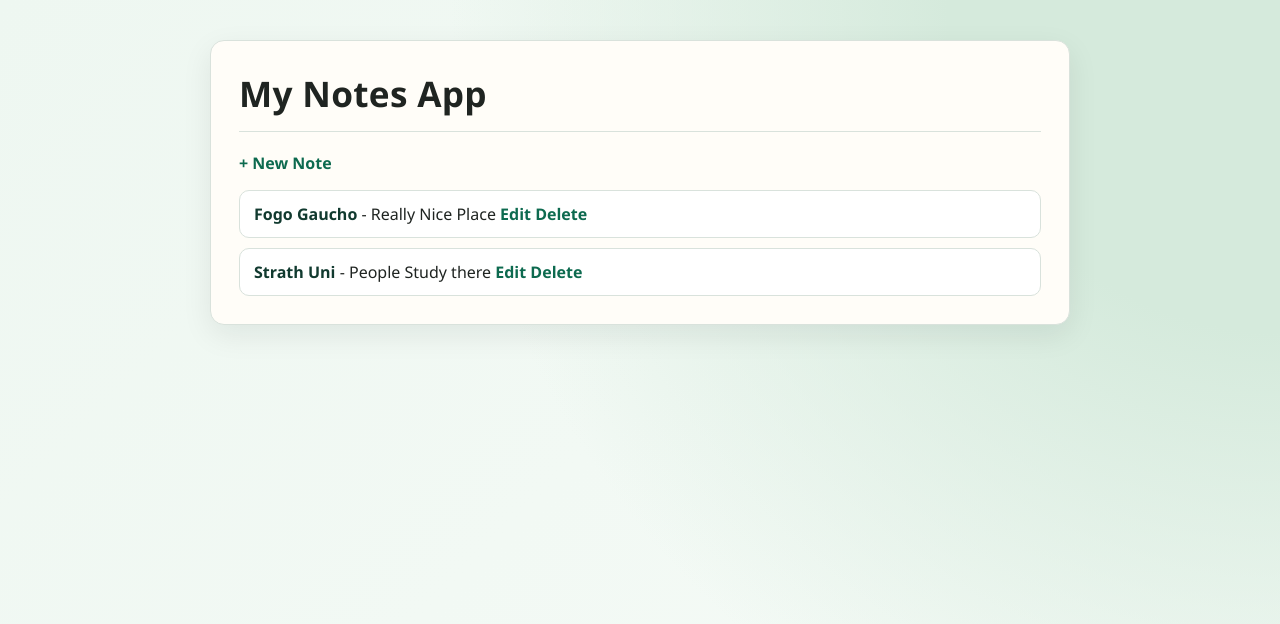
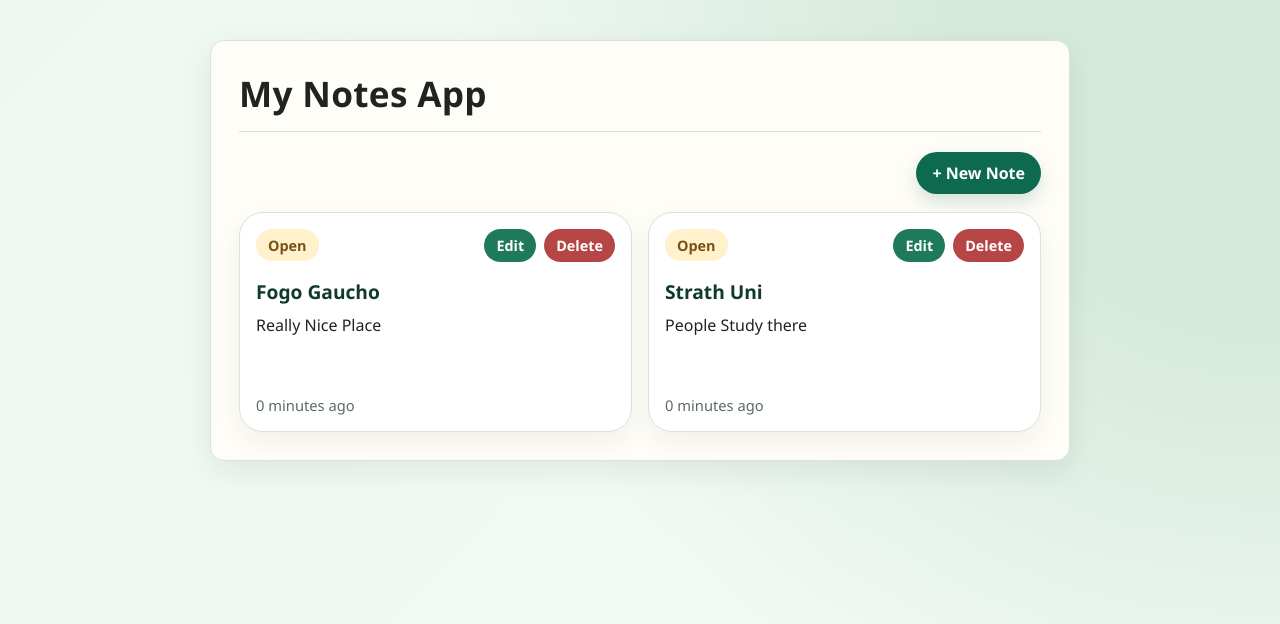
Before and after one commit to beniromenda/notes-tracking-app, a Django app: page / in a window 1280 px wide. Shown: the top 624 px of the page. Run offline with Django 5.2, Linux system fonts and the light colour scheme; data comes from the database, SQL or seed files in the repository; both versions use the stored data as it was after the commit.

Commit message:
Adjusting the notes app

```diff
--- a/tracker/notes/static/notes/styles.css
+++ b/tracker/notes/static/notes/styles.css
@@ -49,6 +49,29 @@ a:hover {
   text-decoration: underline;
 }
 
+.page-toolbar {
+  display: flex;
+  justify-content: flex-end;
+  margin-bottom: 18px;
+}
+
+.new-note-link {
+  display: inline-flex;
+  align-items: center;
+  justify-content: center;
+  padding: 10px 16px;
+  border-radius: 999px;
+  color: #fff;
+  background: var(--accent);
+  text-decoration: none;
+  box-shadow: 0 8px 18px rgba(13, 106, 79, 0.18);
+}
+
+.new-note-link:hover {
+  text-decoration: none;
+  filter: brightness(0.97);
+}
+
 main {
   width: min(100%, 860px);
   margin: 0 auto;
@@ -59,20 +82,121 @@ main {
   padding: clamp(18px, 2.5vw, 28px);
 }
 
-ul {
+.note-list {
   margin: 16px 0 0;
   padding: 0;
   list-style: none;
   display: grid;
+  grid-template-columns: repeat(auto-fit, minmax(240px, 1fr));
+  gap: 16px;
+}
+
+.note-card {
+  display: flex;
+  flex-direction: column;
+  gap: 18px;
+  min-height: 220px;
+  padding: 16px;
+  border: 1px solid var(--border);
+  border-radius: 24px;
+  background: #ffffff;
+  overflow-wrap: anywhere;
+  box-shadow: 0 10px 24px rgba(18, 34, 28, 0.06);
+}
+
+.note-card-top {
+  display: flex;
+  align-items: flex-start;
+  justify-content: space-between;
+  gap: 12px;
+}
+
+.note-actions {
+  display: flex;
+  flex-wrap: wrap;
+  justify-content: flex-end;
+  gap: 8px;
+}
+
+.note-content {
+  flex: 1;
+  min-width: 0;
+  display: flex;
+  flex-direction: column;
   gap: 10px;
 }
 
-li {
-  padding: 12px 14px;
-  border: 1px solid var(--border);
-  border-radius: 10px;
-  background: #ffffff;
-  overflow-wrap: anywhere;
+.action-link {
+  display: inline-flex;
+  align-items: center;
+  justify-content: center;
+  padding: 7px 12px;
+  border-radius: 999px;
+  color: #fff;
+  text-decoration: none;
+  font-size: 0.9rem;
+}
+
+.action-link:hover {
+  text-decoration: none;
+  filter: brightness(0.95);
+}
+
+.action-edit {
+  background: #1f7a5c;
+}
+
+.action-delete {
+  background: #b64545;
+}
+
+.note-badge {
+  display: inline-flex;
+  align-items: center;
+  min-height: 32px;
+  padding: 6px 12px;
+  border-radius: 999px;
+  font-size: 0.9rem;
+  font-weight: 600;
+}
+
+.badge-open {
+  color: #795015;
+  background: #fff1cc;
+}
+
+.badge-done {
+  color: #15553f;
+  background: #dff5eb;
+}
+
+.note-title {
+  display: block;
+  color: #113a2f;
+  font-size: 1.2rem;
+  line-height: 1.2;
+}
+
+.note-text {
+  margin: 0;
+  color: var(--text);
+  line-height: 1.55;
+}
+
+.note-meta {
+  margin: auto 0 0;
+  color: var(--muted);
+  font-size: 0.92rem;
+}
+
+.empty-state {
+  grid-column: 1 / -1;
+  padding: 22px;
+  border: 1px dashed var(--border);
+  border-radius: 18px;
+  text-align: center;
+  color: var(--muted);
+  background: rgba(255, 255, 255, 0.65);
 }
 
 strong {
--- a/tracker/notes/templates/notes/list.html
+++ b/tracker/notes/templates/notes/list.html
@@ -3,17 +3,30 @@
 {% block title %} All Notes {% endblock %}
 
 {% block content %}
-<a href="{% url 'note_create' %}">+ New Note</a>
+<div class="page-toolbar">
+  <a class="new-note-link" href="{% url 'note_create' %}">+ New Note</a>
+</div>
 
-<ul>
+<ul class="note-list">
   {% for note in notes %}
-  <li>
-    <strong>{{ note.title }}</strong> - {{ note.content }}
-    <a href="{% url 'note_update' note.pk %}">Edit</a>
-    <a href="{% url 'note_delete' note.pk %}">Delete</a>
+  <li class="note-card">
+    <div class="note-card-top">
+      <span class="note-badge {% if note.is_done %}badge-done{% else %}badge-open{% endif %}">
+        {% if note.is_done %}Done{% else %}Open{% endif %}
+      </span>
+      <div class="note-actions">
+        <a class="action-link action-edit" href="{% url 'note_update' note.pk %}">Edit</a>
+        <a class="action-link action-delete" href="{% url 'note_delete' note.pk %}">Delete</a>
+      </div>
+    </div>
+    <div class="note-content">
+      <strong class="note-title">{{ note.title }}</strong>
+      <p class="note-text">{{ note.content|truncatechars:140 }}</p>
+      <p class="note-meta">{{ note.created_at|timesince }} ago</p>
+    </div>
   </li>
   {% empty %}
-  <li>No notes yet.</li>
+  <li class="empty-state">No notes yet.</li>
   {% endfor %}
 </ul>
 {% endblock %}
```
Also changed, not shown: other parts of tracker/notes/static/notes/styles.css (+32 -2 lines), tracker/db.sqlite3.
